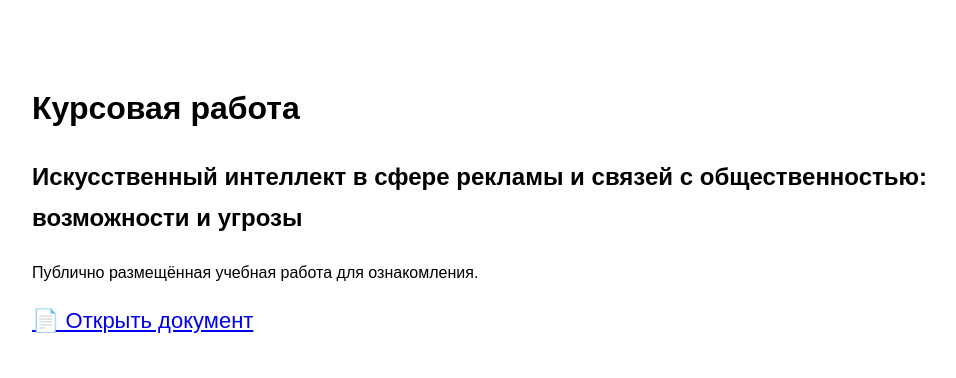
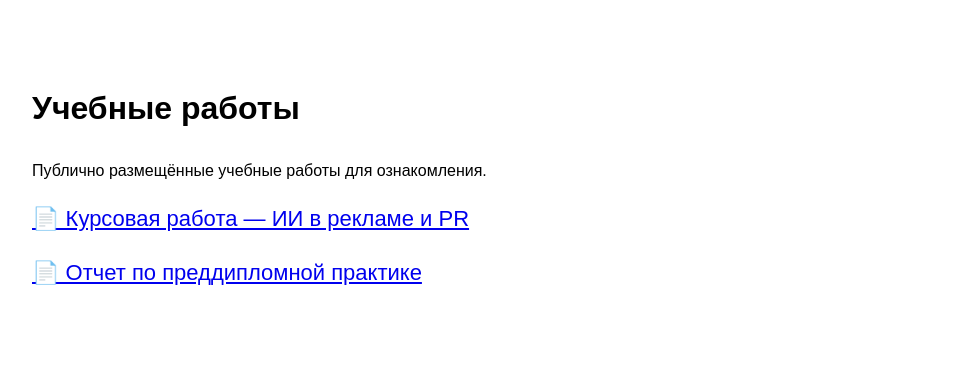
Before and after one commit to vingeriya/my-academic-projects, a plain HTML site: page index.html in a window 1280 px wide. Shown: the whole page, without its empty margins (158-1114 px from the left). Drawn offline with Linux system fonts and the light colour scheme.

Commit message:
Update index.html

```diff
--- a/index.html
+++ b/index.html
@@ -3,22 +3,24 @@
 <head>
 <meta charset="UTF-8">
 <meta name="viewport" content="width=device-width, initial-scale=1.0">
-<title>Курсовая работа — ИИ в рекламе и PR</title>
-<meta name="description" content="Курсовая работа по теме искусственного интеллекта в сфере рекламы и связей с общественностью">
+<title>Учебные работы</title>
+<meta name="description" content="Публично размещенные учебные работы для ознакомления">
 </head>
 
 <body style="font-family: Arial, sans-serif; max-width: 900px; margin: 40px auto; padding: 20px; line-height: 1.7;">
 
-<h1>Курсовая работа</h1>
-
-<h2>Искусственный интеллект в сфере рекламы и связей с общественностью: возможности и угрозы</h2>
+<h1>Учебные работы</h1>
 
 <p>
-Публично размещённая учебная работа для ознакомления.
+Публично размещённые учебные работы для ознакомления.
 </p>
 
 <p>
-<a href="Работа.docx" style="font-size: 22px;">📄 Открыть документ</a>
+<a href="Работа.docx" style="font-size: 22px;">📄 Курсовая работа — ИИ в рекламе и PR</a>
+</p>
+
+<p>
+<a href="Отчет по преддипломной практике.docx" style="font-size: 22px;">📄 Отчет по преддипломной практике</a>
 </p>
 
 </body>
```
